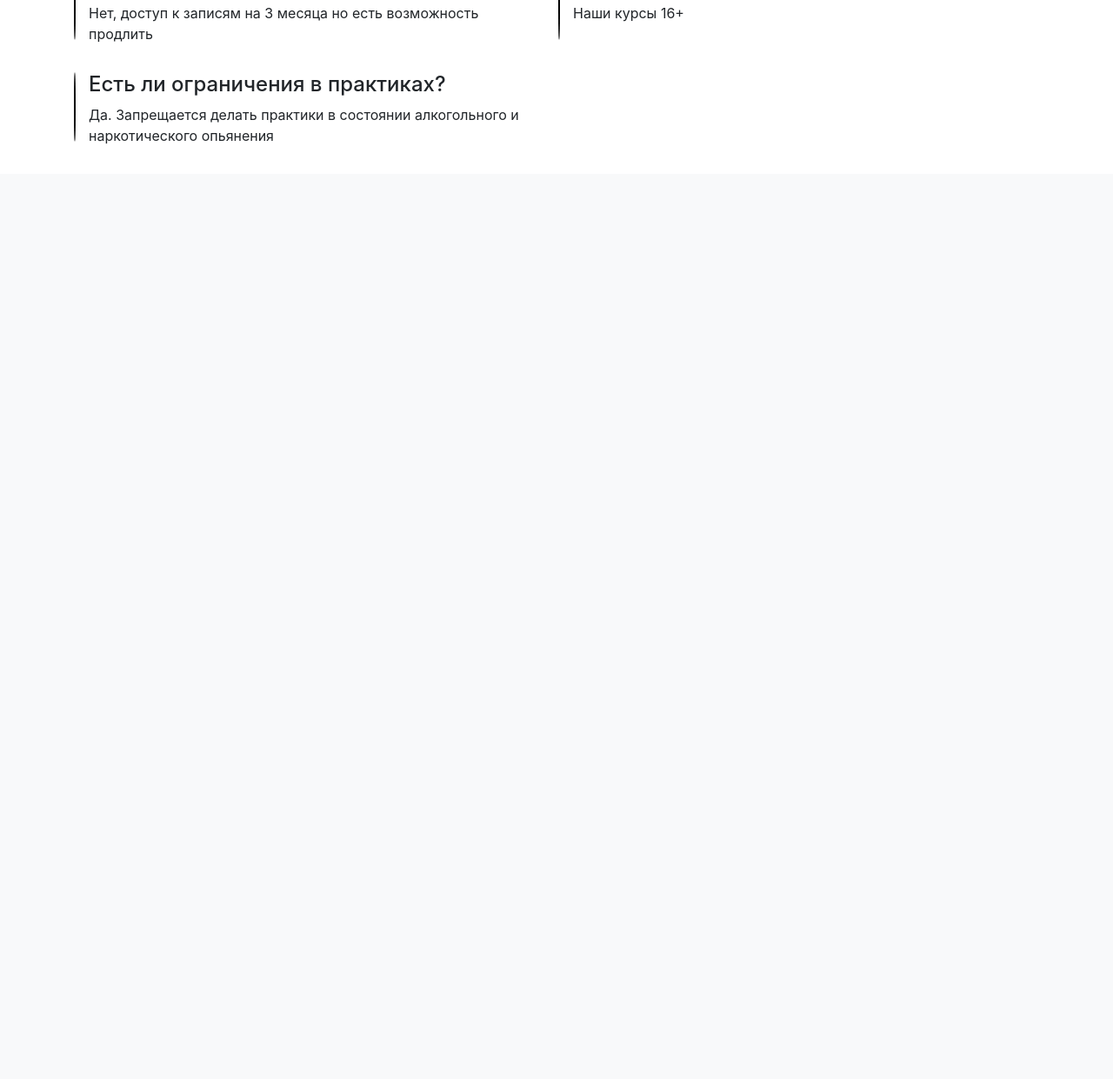
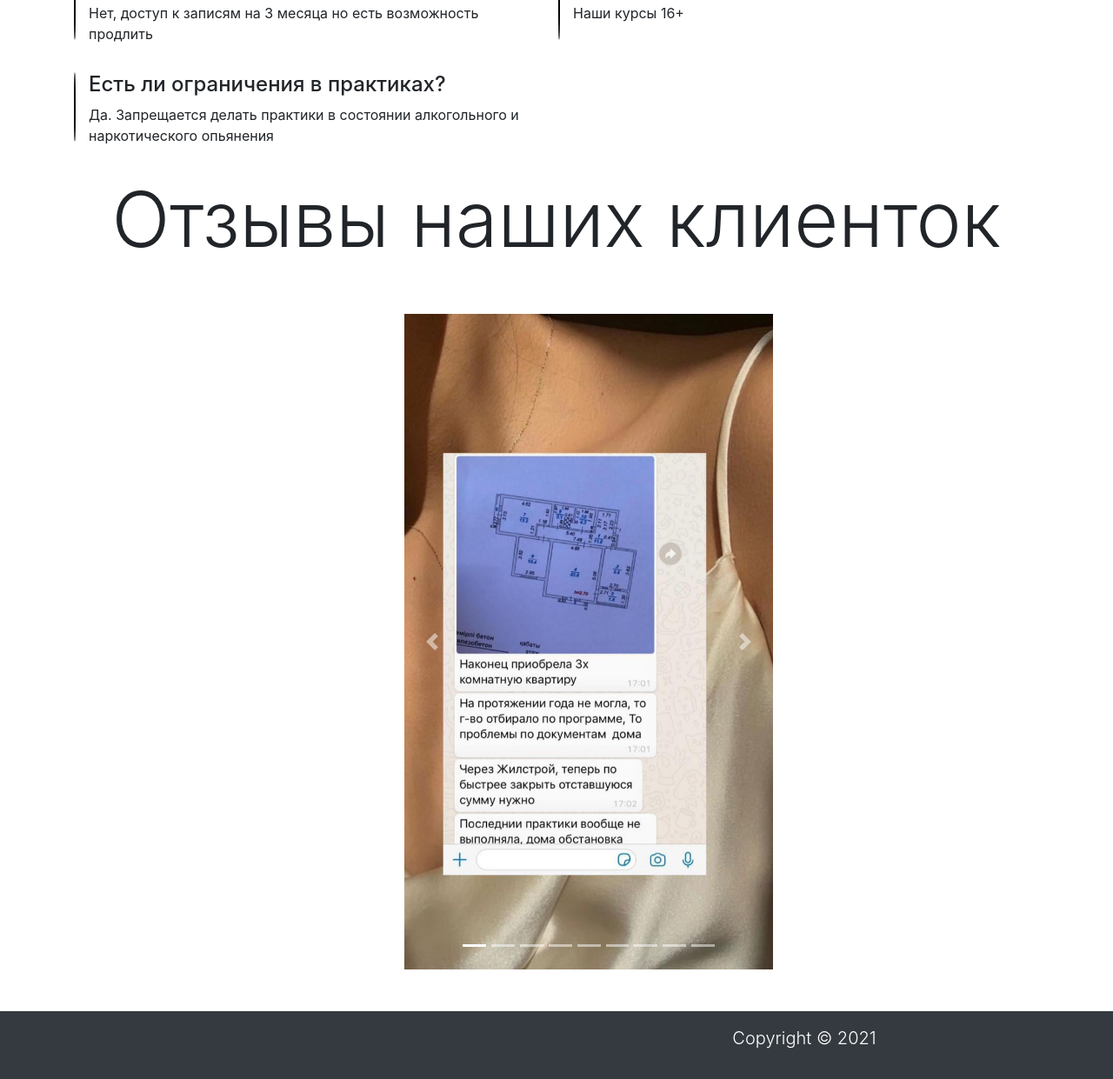
Before and after one commit to c0Rr0s10n/FemaleClubSite, a PHP site: page / in a window 1280 px wide. Shown: the part 3775-5016 px from the top of the page at 87% size. Before the commit the page ends 3940 px from the top, so only its background shows below. Run offline with PHP 8.4, Linux system fonts and the light colour scheme; some libraries are stand-ins or nearby versions.

Commit message:
Added reviews, adaptive and footer

```diff
--- a/css/style.css
+++ b/css/style.css
@@ -17,8 +17,23 @@
   position: relative;
   background-image: url(../img/girl3.jpeg), url(../img/girl1.jpeg), url(../img/girl2.jpeg);
   background-position: center, left, right;
+  -webkit-background-size: cover;
   background-size: 33.3% 700px;
   background-repeat: no-repeat; }
+  #header .company-name {
+    animation-duration: 1.3s; }
+  #header .header-text1 {
+    animation-duration: 1.7s; }
+  #header .header-text2 {
+    animation-duration: 2s; }
+  #header .arrow-down {
+    color: #fff; }
+  #header .arrow-down:hover {
+    color: #c75791;
+    animation: shakeY;
+    animation-duration: 3s; }
+  #header .arrow-down:visited {
+    color: #fff; }
   #header span {
     color: #c75791; }
   #header .black-overlay {
@@ -87,6 +102,12 @@
     width: 2px;
     height: 80px; }
 
+#reviews {
+  min-height: 800px; }
+  #reviews .carousel {
+    width: 424px;
+    height: 754px; }
+
 @media screen and (max-width: 990px) and (min-width: 587px) {
   #header {
     position: relative;
--- a/index.html
+++ b/index.html
@@ -29,26 +29,28 @@
           <li class="nav-item"><a href="#description-continue" class="nav-link">О нас</a></li>
           <li class="nav-item"><a href="#timer" class="nav-link">Скидка</a></li>
           <li class="nav-item"><a href="#faq" class="nav-link">FAQ</a></li>
+          <li class="nav-item"><a href="#reviews" class="nav-link">Отзывы</a></li>
         </ul>
       </div>
     </div>
   </nav>
 
 
-  <section id="header" class="">
+  <section id="header" class="view">
     <div class="black-overlay">
       <div class="backgr">
         <div class="container-fluid">
           <div class="row">
             <div class="col-10 text-white text-center pt-5 pb-0 align-self-center mx-auto mt-5">
-              <h4 class="display-5 align-self-center mt-5 wow fadeInUpBig"><span>CLUB BY ONE MUSE STORE</span></h4>
+              <h4 class="company-name display-5 align-self-center mt-5 wow fadeInUpBig"><span>CLUB BY ONE MUSE STORE</span></h4>
             </div>
             <div class="col-10 text-white text-center pt-0 pb-0 align-self-center mx-auto">
-              <h1 class="align-self-center mt-5 wow fadeInUpBig">ТРАНСФОРМАЦИЯ ВНУТРЕНЕЙ КРАСОТЫ</h1>
+              <h1 class="header-text1 align-self-center mt-5 wow fadeInUpBig">ТРАНСФОРМАЦИЯ ВНУТРЕНЕЙ КРАСОТЫ</h1>
             </div>
             <div class="col-10 text-white text-center pt-0 pb-5 align-self-center mx-auto">
-              <h4 class="display-5 align-self-center mt-5 wow fadeInUpBig"><span>ПРОЕКТ ПО РАЗВИТИЮ ЛИЧНОСТИ И РАСКРЫТИЮ<br>ИСТИНОЙ ЖЕНСВЕННОСТИ</span></h4>
+              <h4 class="header-text2 display-5 align-self-center mt-5 wow fadeInUpBig"><span>ПРОЕКТ ПО РАЗВИТИЮ ЛИЧНОСТИ И РАСКРЫТИЮ<br>ИСТИНОЙ ЖЕНСВЕННОСТИ</span></h4>
             </div>
+            <div class="col-10 text-center align-self-center mx-auto"><a href="#description continue"><i class="arrow-down fas fa-angle-down fa-4x"></i></a></div>
           </div>
         </div>
       </div>
@@ -151,7 +153,7 @@
           <div class="timer1"></div>
         </div>
         <div class="col-12 align-self-center text-center">
-          <button type="button" class="btn btn-outline-primary mt-3" data-toggle="modal" data-target="#buy-modal">Купить сейчас</button>
+          <button type="button" class="btn btn-outline-tpink mt-3" data-toggle="modal" data-target="#buy-modal">Купить сейчас</button>
 
           <div class="modal fade" id="buy-modal" role="dialog">
             <div class="modal-dialog">
@@ -182,61 +184,61 @@
   <section id="faq">
     <div class="container-fluid">
       <div class="row">
-        <div class="col-10"><h2 class="ml-5 display-4 mb-5 mt-5">ОТВЕТЫ НА ЧАСТО ЗАДАВАЕМЫЕ ВОПРOСЫ</h2></div>
+        <div class="col-10 wow fadeInUpBig"><h2 class="ml-5 display-4 mb-5 mt-5">ОТВЕТЫ НА ЧАСТО ЗАДАВАЕМЫЕ ВОПРOСЫ</h2></div>
       </div>
       <div class="container">
         <div class="row">
           <div class="col-12 d-inline-flex mb-3">
-            <div class="circle d-inline-flex"></div>
-              <div class="col-6">
+            <div class="circle d-inline-flex wow fadeInUpBig"></div>
+              <div class="col-6 wow fadeInUpBig">
                 <h4>Когда у меня будут результаты?</h4>
                 <p>Все индивидуально, все зависит от того на каком энергетическом уровне вы пришли и как качественно вы выполняли задания.</p>
               </div>
-              <div class="circle d-inline-flex"></div>
-              <div class="col-6">
+              <div class="circle d-inline-flex wow fadeInUpBig"></div>
+              <div class="col-6 wow fadeInUpBig">
                 <h4>Когда нельзя делать практики?</h4>
                 <p>Если присутствуют псих. диагнозы, и приеме антидепрессантов.</p>
               </div>
           </div>
           <div class="col-12 d-inline-flex mb-3">
-            <div class="circle d-inline-flex"></div>
-              <div class="col-6">
+            <div class="circle d-inline-flex wow fadeInUpBig"></div>
+              <div class="col-6 wow fadeInUpBig">
                 <h4>Можно ли делать практики во время беременности и менструации?</h4>
                 <p>Да, можно</p>
               </div>
-              <div class="circle d-inline-flex"></div>
-              <div class="col-6">
+              <div class="circle d-inline-flex wow fadeInUpBig"></div>
+              <div class="col-6 wow fadeInUpBig">
                 <h4>Для чего нужна атрибутика во время практик?</h4>
                 <p>Свечи и цветы на очищение, вода и личные вещи на заряд</p>
               </div>
           </div>
           <div class="col-12 d-inline-flex mb-3">
-            <div class="circle d-inline-flex"></div>
-              <div class="col-6">
+            <div class="circle d-inline-flex wow fadeInUpBig"></div>
+              <div class="col-6 wow fadeInUpBig">
                 <h4>Чем мне помогут женские практики?</h4>
                 <p>Прокачать женскую энергию, на которую притягиваются ваши истинные желания!</p>
               </div>
-              <div class="circle d-inline-flex"></div>
-              <div class="col-6">
+              <div class="circle d-inline-flex wow fadeInUpBig"></div>
+              <div class="col-6 wow fadeInUpBig">
                 <h4>Чем отличаются ваши курсы?</h4>
                 <p>Качество каждого курса превышает ценовую политику во много раз</p>
               </div>
           </div>
           <div class="col-12 d-inline-flex mb-3">
-            <div class="circle d-inline-flex"></div>
-              <div class="col-6">
+            <div class="circle d-inline-flex wow fadeInUpBig"></div>
+              <div class="col-6 wow fadeInUpBig">
                 <h4>Доступ к записям только во время курса?</h4>
                 <p>Нет, доступ к записям на 3 месяца но есть возможность продлить</p>
               </div>
-              <div class="circle d-inline-flex"></div>
-              <div class="col-6">
+              <div class="circle d-inline-flex wow fadeInUpBig"></div>
+              <div class="col-6 wow fadeInUpBig">
                 <h4>Возраст ограничения в практиках?</h4>
                 <p>Наши курсы 16+</p>
               </div>
           </div>
           <div class="col-12 d-inline-flex mb-3">
-            <div class="circle d-inline-flex"></div>
-              <div class="col-6">
+            <div class="circle d-inline-flex wow fadeInUpBig"></div>
+              <div class="col-6 wow fadeInUpBig">
                 <h4>Есть ли ограничения в практиках?</h4>
                 <p>Да. Запрещается делать практики в состоянии алкогольного и наркотического опьянения</p>
               </div>
@@ -245,6 +247,86 @@
       </div>
     </div>
   </section>
+
+
+  <section id="reviews">
+    <div class="container">
+      <div class="row">
+        <div class="col-12 text-center mb-5 wow fadeInUpBig">
+          <h1 class="display-2">Отзывы наших клиенток</h1>
+        </div>
+      </div>
+      <div class="row">
+        <div class="col-sm-4 m-auto wow fadeInUpBig">
+          <div id="slider" class="carousel slide carousel-fade mb-5" data-ride="carousel">
+            <ol class="carousel-indicators">
+              <li class="active" data-target="#slider" data-slide-to="0"></li>
+              <li data-target="#slider" data-slide-to="1"></li>
+              <li data-target="#slider" data-slide-to="2"></li>
+              <li data-target="#slider" data-slide-to="3"></li>
+              <li data-target="#slider" data-slide-to="4"></li>
+              <li data-target="#slider" data-slide-to="5"></li>
+              <li data-target="#slider" data-slide-to="6"></li>
+              <li data-target="#slider" data-slide-to="7"></li>
+              <li data-target="#slider" data-slide-to="8"></li>
+            </ol>
+            <div class="carousel-inner">
+              <div class="carousel-item active">
+                <img class="d-block img-fluid" src="img/reviews/1.jpg" alt="">
+              </div>
+              <div class="carousel-item">
+                <img class="d-block img-fluid" src="img/reviews/2.jpg" alt="">
+              </div>
+              <div class="carousel-item">
+                <img class="d-block img-fluid" src="img/reviews/3.jpg" alt="">
+              </div>
+              <div class="carousel-item">
+                <img class="d-block img-fluid" src="img/reviews/4.jpg" alt="">
+              </div>
+              <div class="carousel-item">
+                <img class="d-block img-fluid" src="img/reviews/5.jpg" alt="">
+              </div>
+              <div class="carousel-item">
+                <img class="d-block img-fluid" src="img/reviews/6.jpg" alt="">
+              </div>
+              <div class="carousel-item">
+                <img class="d-block img-fluid" src="img/reviews/7.jpg" alt="">
+              </div>
+              <div class="carousel-item">
+                <img class="d-block img-fluid" src="img/reviews/8.jpg" alt="">
+              </div>
+              <div class="carousel-item">
+                <img class="d-block img-fluid" src="img/reviews/9.jpg" alt="">
+              </div>
+            </div>
+
+            <!-- CONTROLS -->
+            <a href="#slider" class="carousel-control-prev" data-slide="prev">
+              <span class="carousel-control-prev-icon"></span>
+            </a>
+
+            <a href="#slider" class="carousel-control-next" data-slide="next">
+              <span class="carousel-control-next-icon"></span>
+            </a>
+          </div>
+        </div>
+      </div>
+    </div>
+  </section>
+
+
+  <footer id="main-footer" class="py-3 bg-dark text-white">
+    <div class="container">
+      <div class="row text-center">
+        <div class="col-md-6 ml-auto">
+          <p class="lead">
+            Copyright &copy;
+            <span id="year"></span>
+          </p>
+        </div>
+      </div>
+    </div>
+  </footer>
 
 
 
--- a/scss/style.scss
+++ b/scss/style.scss
@@ -29,8 +29,34 @@
     position: relative;
     background-image: url(../img/girl3.jpeg), url(../img/girl1.jpeg), url(../img/girl2.jpeg);
     background-position: center, left, right;
+    -webkit-background-size: cover;
     background-size: 33.3% 700px;
     background-repeat: no-repeat;
+
+    .company-name {
+        animation-duration: 1.3s;
+    }
+
+    .header-text1 {
+        animation-duration: 1.7s;
+    }
+    .header-text2 {
+        animation-duration: 2s;
+    }
+
+    .arrow-down {
+        color: #fff;
+    }
+
+    .arrow-down:hover {
+        color: $tpink;
+        animation: shakeY;
+        animation-duration: 3s;
+    }
+
+    .arrow-down:visited {
+        color: #fff;
+    }
 
     span {
         color: $tpink;
@@ -145,6 +171,16 @@
 }
 
 
+#reviews {
+    min-height: 800px;
+
+    .carousel {
+        width: 424px;
+        height: 754px;
+    }
+}
+
+
 @media screen and (max-width: 990px) and (min-width: 587px) {
     #header {
         position: relative;
```
Also changed, not shown: img/reviews/1.jpg (added), img/reviews/2.jpg (added), img/reviews/3.jpg (added), img/reviews/4.jpg (added), img/reviews/5.jpg (added), img/reviews/6.jpg (added), img/reviews/7.jpg (added), img/reviews/8.jpg (added), img/reviews/9.jpg (added), 1 other file.
